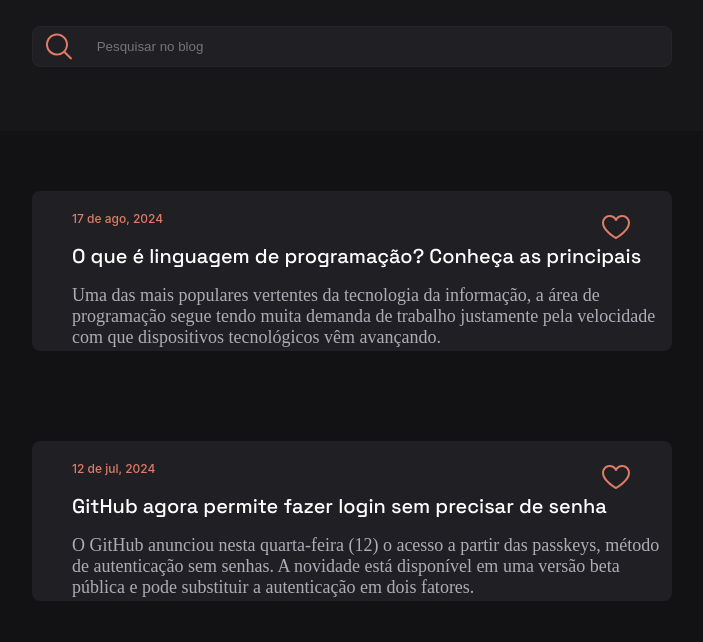
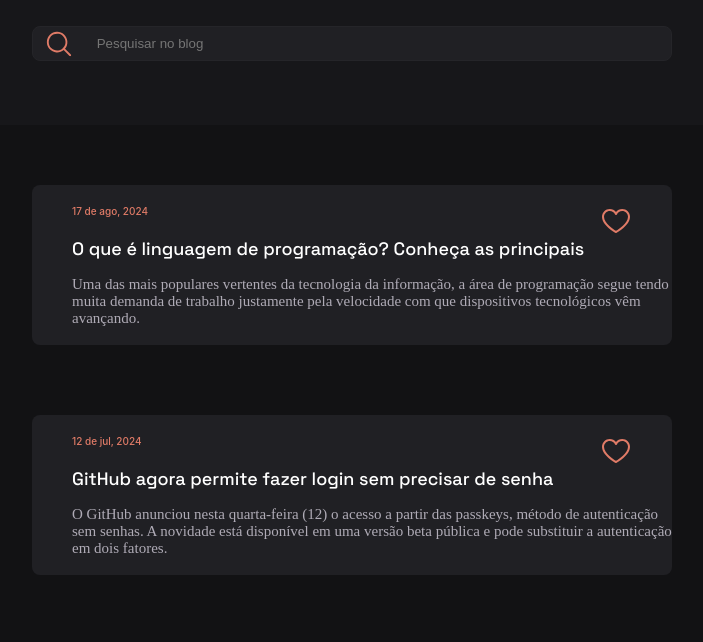
Before and after one commit to Elisio-Ferreira/Desafio-01, a plain HTML site: page src/index.html in a window 1280 px wide. Shown: the part 130-772 px from the top of the page, without its empty margins (288-991 px from the left). Drawn offline with Linux system fonts and the light colour scheme.

Commit message:
atualizei algumas medidas

```diff
--- a/src/style/style.css
+++ b/src/style/style.css
@@ -4,7 +4,7 @@
     flex-direction: column;
     align-items: center;
     background: var(--dark-10);
-    height: 110vh;
+    height: 100%;
 
 
 
@@ -33,7 +33,7 @@
     border: 1px solid #252529;
     margin-top: 48px;
     width: 50vw;
-    height: 41px;
+    height: 35px;
 }
 
 h1 {
@@ -62,7 +62,7 @@ span {
     justify-content: center;
     align-items: center;
     flex-direction: column;
-    gap: 90px;
+    gap: 70px;
     padding: 30px;
 
     width: 50vw;
@@ -88,7 +88,7 @@ span {
 h3 {
     color: var(--dark-60);
     font-family: Space Grotesk;
-    font-size: 20px;
+    font-size: 18px;
     font-style: normal;
     font-weight: 500;
     margin-bottom: 16px;
@@ -99,7 +99,7 @@ h3 {
 section div div p {
     color: var(--brander-colour);
     font-family: Inter;
-    font-size: 12px;
+    font-size: 10px;
 
 
 }
@@ -107,7 +107,7 @@ section div div p {
 p {
 
     color: var(--dark-50);
-    font-size: 18px;
+    font-size: 15px;
     font-style: normal;
     font-weight: 500;
     margin-left: 40px;
```
